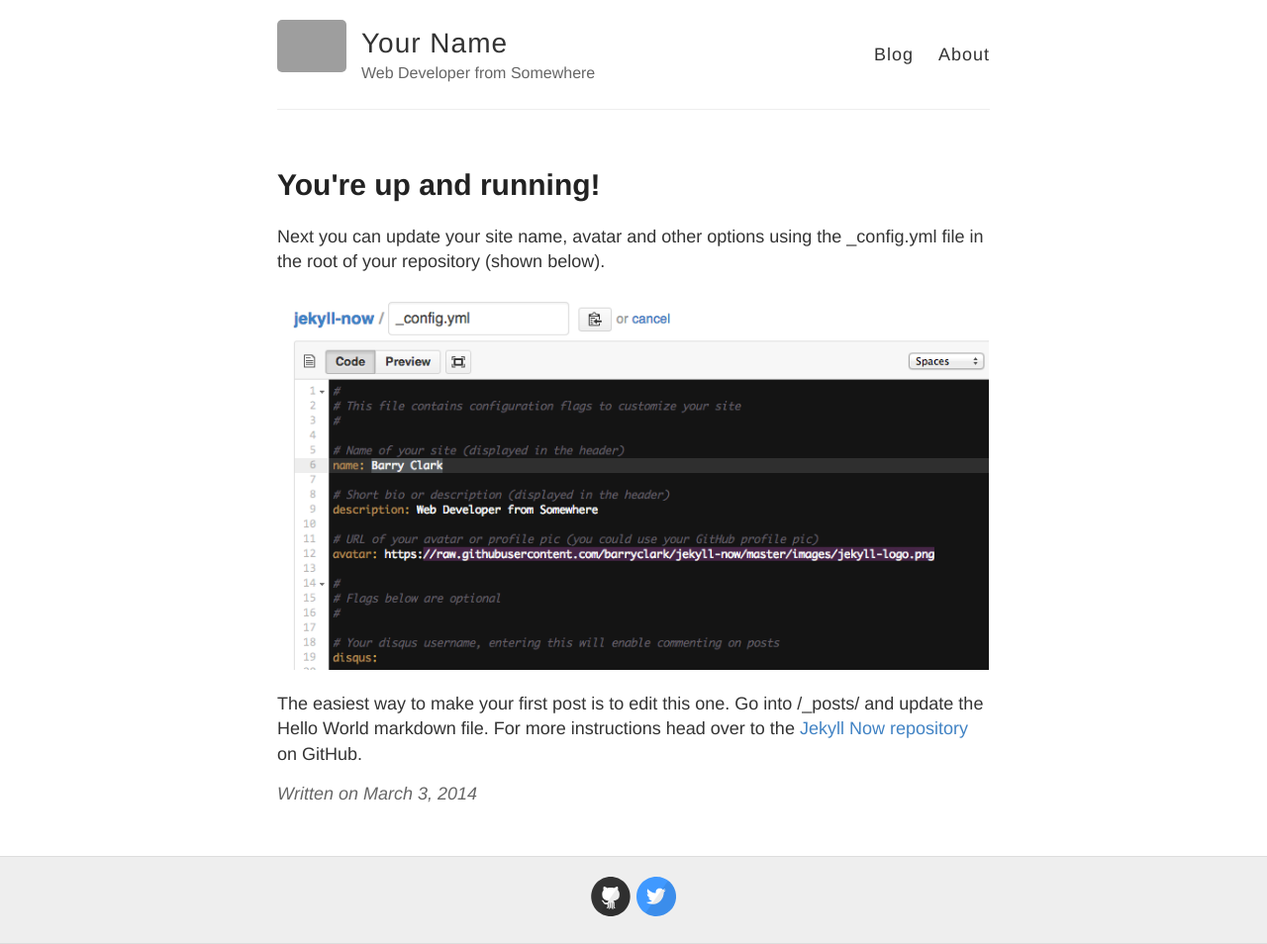
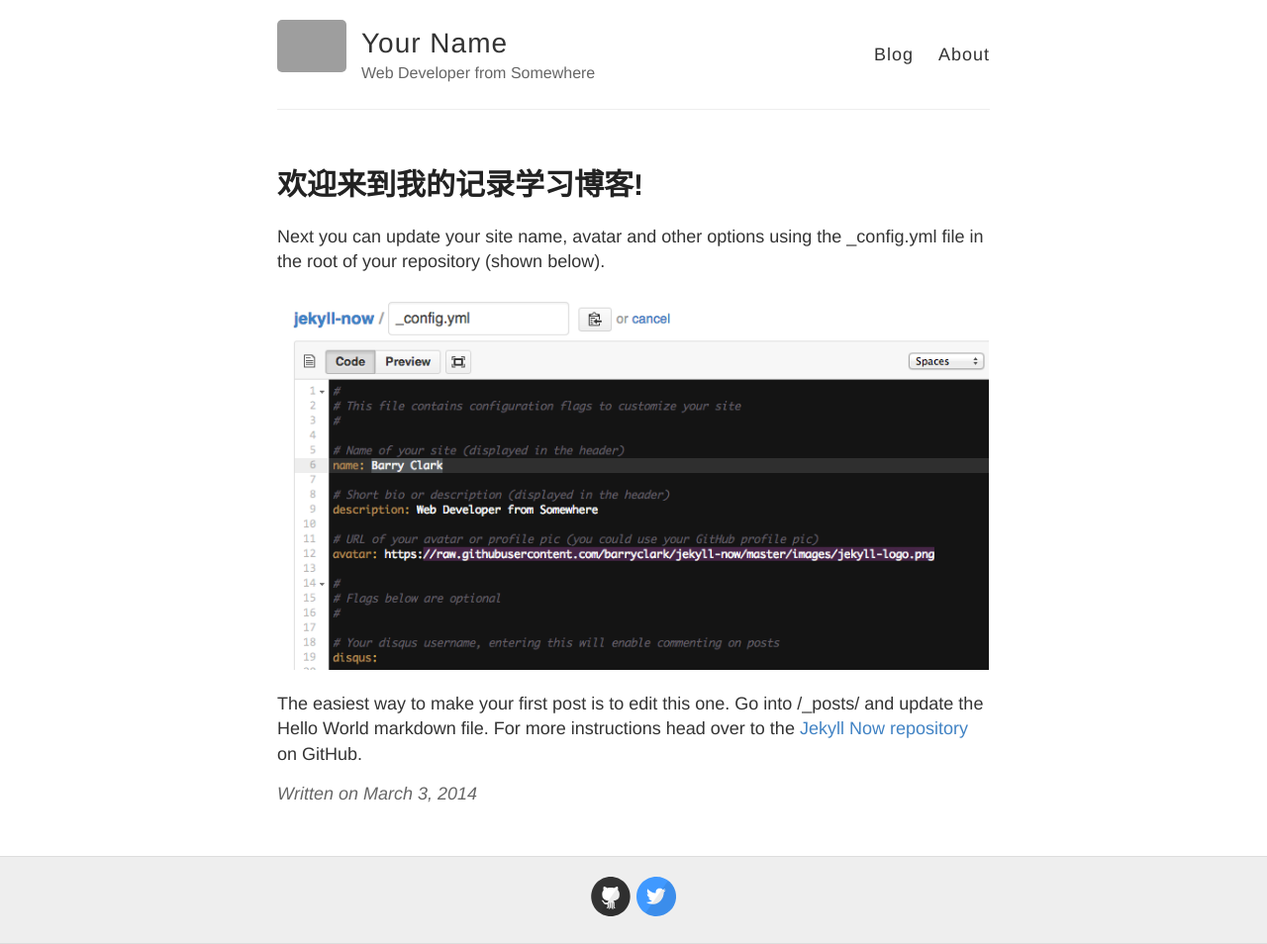
Before and after one commit to NOCharles/NOCharles.github.io, a Jekyll site: the page built from _posts/2014-3-3-Hello-World.md, in a window 1280 px wide. Shown: the whole page at 99% size. Built offline with Jekyll 4.4.1, drawn with Linux system fonts in a browser that asks for light colours; grey boxes are pictures that could not be loaded.

Commit message:
Update 2014-3-3-Hello-World.md

```diff
--- a/_posts/2014-3-3-Hello-World.md
+++ b/_posts/2014-3-3-Hello-World.md
@@ -1,6 +1,6 @@
 ---
 layout: post
-title: You're up and running!
+title: 欢迎来到我的记录学习博客!
 ---
 
 Next you can update your site name, avatar and other options using the _config.yml file in the root of your repository (shown below).
```
